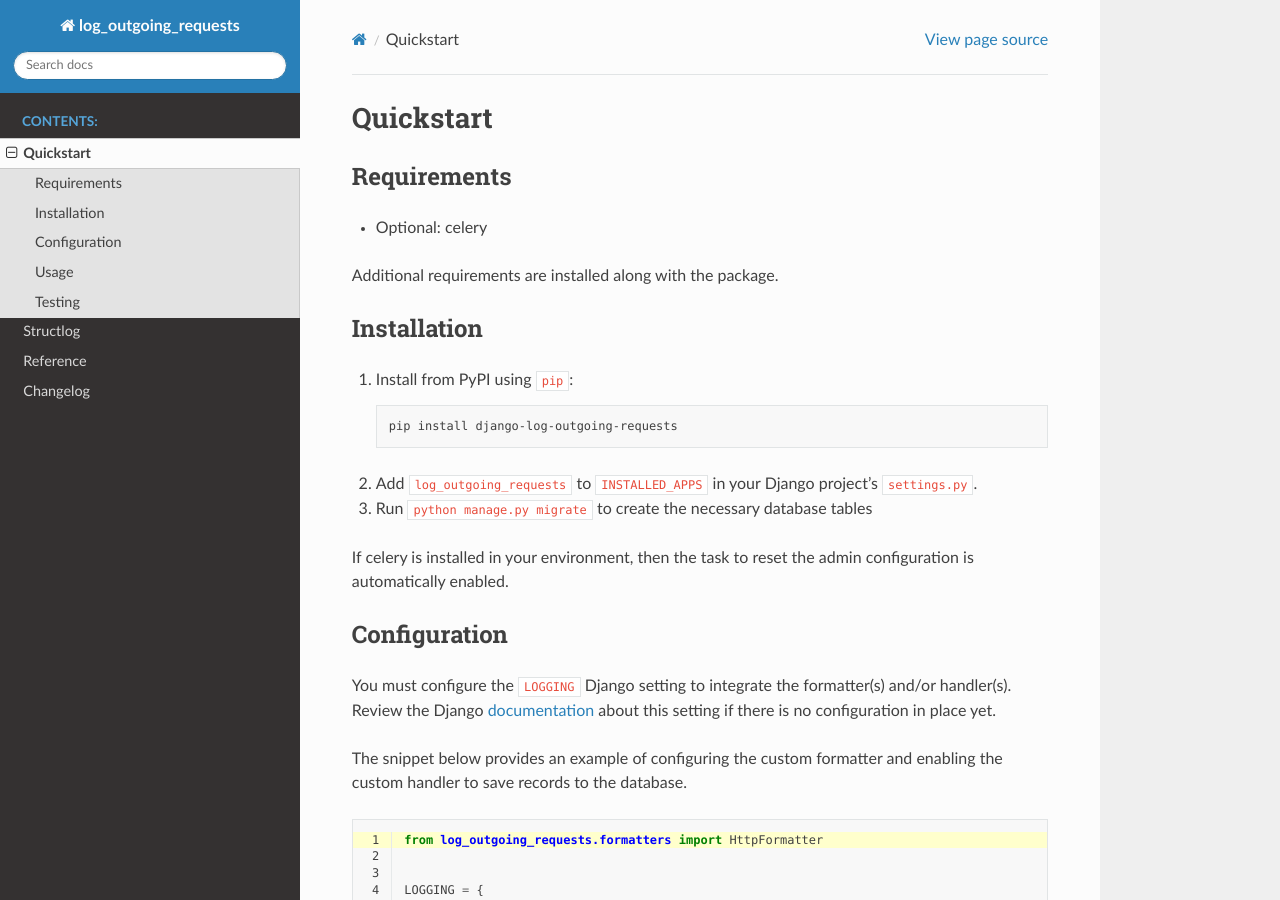
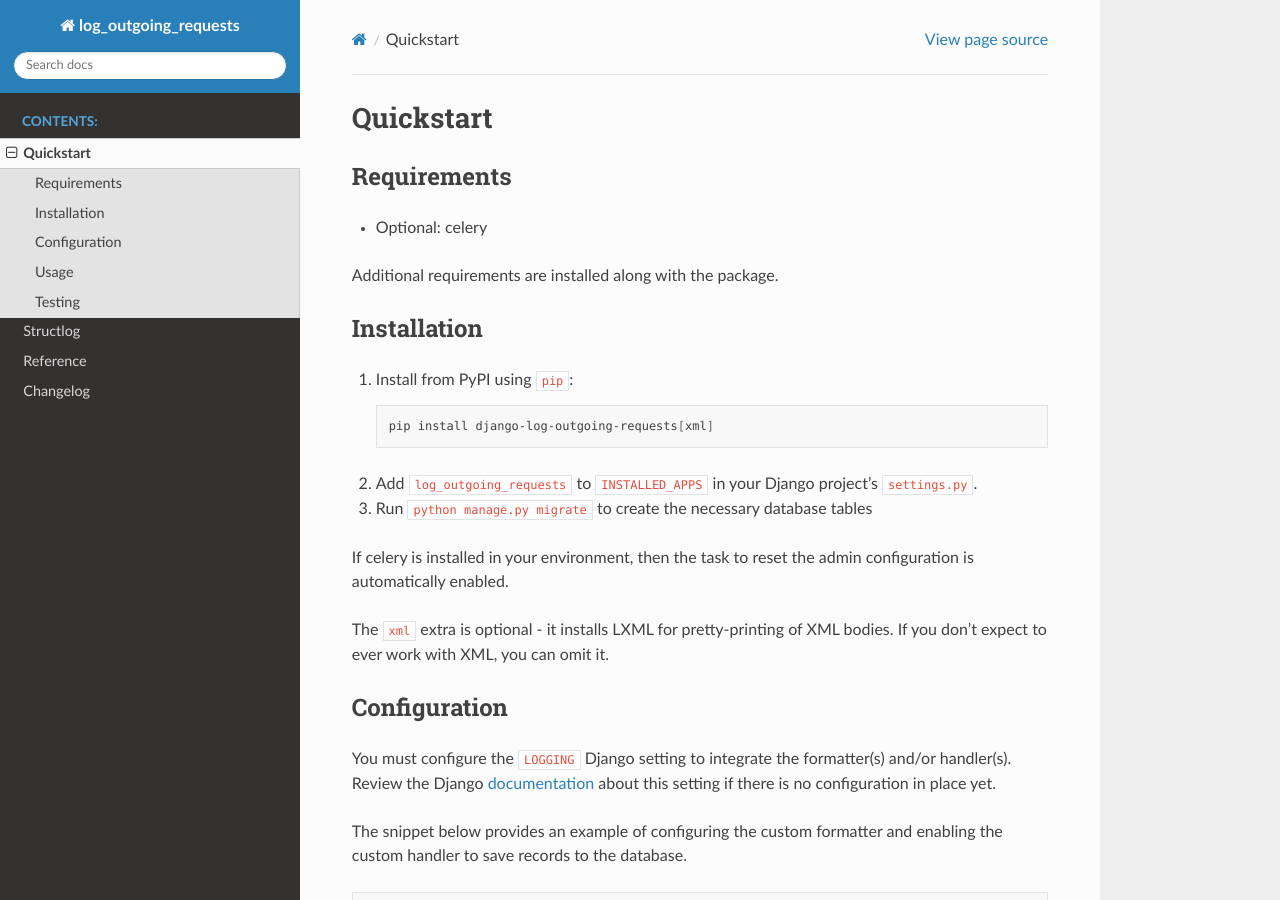
Before and after one commit to maykinmedia/django-log-outgoing-requests, a Sphinx documentation site: the page built from docs/quickstart.rst, in a window 1280 px wide and 900 px high. Built offline with Sphinx 7.4.7 and the Read the Docs theme 3.1.0, drawn with Linux system fonts in a browser that asks for light colours.

Commit message:
:package: [#2] Make the lxml dependency optional

```diff
--- a/docs/quickstart.rst
+++ b/docs/quickstart.rst
@@ -16,7 +16,7 @@ Installation
 
     .. code-block:: bash
 
-        pip install django-log-outgoing-requests
+        pip install django-log-outgoing-requests[xml]
 
 #.  Add ``log_outgoing_requests`` to ``INSTALLED_APPS`` in your Django
     project's ``settings.py``.
@@ -25,6 +25,9 @@ Installation
 
 If celery is installed in your environment, then the task to reset the admin
 configuration is automatically enabled.
+
+The ``xml`` extra is optional - it installs LXML for pretty-printing of XML bodies. If
+you don't expect to ever work with XML, you can omit it.
 
 Configuration
 =============
--- a/pyproject.toml
+++ b/pyproject.toml
@@ -31,7 +31,6 @@ dependencies = [
     "requests",
     "django-appconf",
     "django-solo",
-    "lxml",
     "pygments",
     "typing-extensions",
 ]
@@ -67,6 +66,9 @@ release = [
 ]
 celery = [
     "celery",
+]
+xml = [
+    "lxml",
 ]
 
 [tool.setuptools.packages.find]
```
Also changed, not shown: 2 other files.
